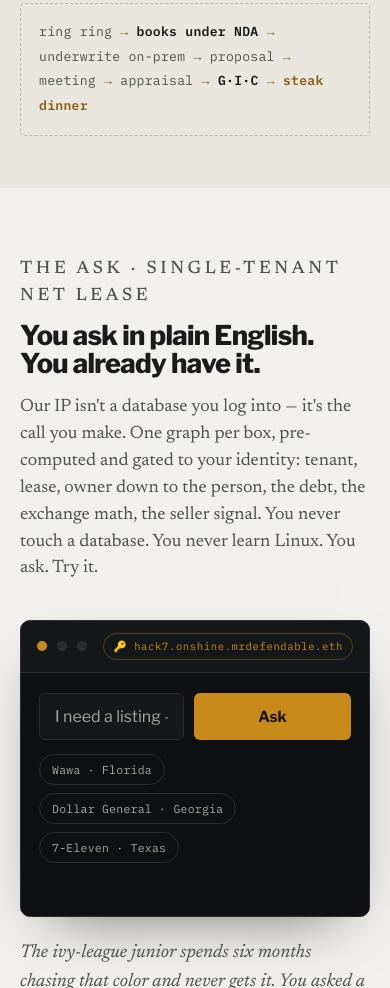
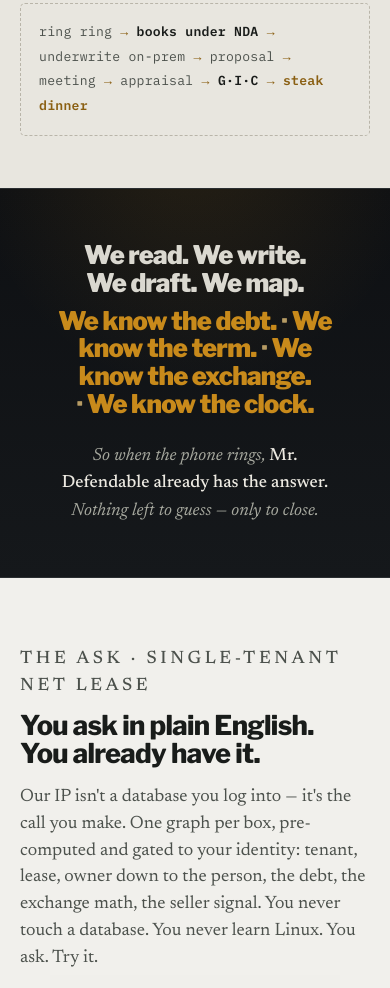
Before and after one commit to SudoSuOps/mr-defendable-os, a plain HTML site: page index.html in a window 390 px wide. Shown: the part 3186-4174 px from the top of the page. Drawn offline with nearby package versions, Linux system fonts and the light colour scheme.

Commit message:
Add the creed band: we read / we know
Eight-beat capability creed between The Machine and The Ask. Stanza one
the craft (We read. We write. We draft. We map.), stanza two the knowns
in honey (debt · term · exchange · clock), kicker: 'when the phone rings,
Mr. Defendable already has the answer. Nothing left to guess — only to
close.' Dark honey-glow band to punch before the live demo.

Co-Authored-By: Claude Opus 4.8 <noreply@anthropic.com>

```diff
--- a/index.html
+++ b/index.html
@@ -172,6 +172,20 @@ section{padding-block:clamp(52px,8vw,104px)}
 .clock .seg{display:flex;justify-content:space-between;gap:12px;border-top:1px solid var(--card-line);padding-top:14px}
 .clock .seg .v{font-family:var(--font-mono);color:var(--ink)} .clock .seg .l{color:var(--ink-soft);font-size:.86rem}
 @media(max-width:760px){.lane{grid-template-columns:1fr;gap:26px}}
+
+/* ---- the creed band (we read / we know) ---- */
+.creedband{background:
+    radial-gradient(100% 120% at 50% -20%, color-mix(in srgb,var(--honey-bright) 14%,transparent) 0%, transparent 60%),
+    linear-gradient(180deg,var(--vault) 0%,var(--vault-2) 100%);
+  color:var(--vault-text);border-block:1px solid var(--vault-line);text-align:center}
+.creedband .cl{font-family:var(--font-display);font-weight:900;letter-spacing:-.03em;line-height:1.08;
+  font-size:clamp(1.6rem,5.2vw,3rem);text-wrap:balance}
+.creedband .craft{color:color-mix(in srgb,var(--vault-text) 92%,transparent)}
+.creedband .knows{color:var(--honey-bright);margin-top:10px}
+.creedband .knows .d{color:color-mix(in srgb,var(--honey-bright) 45%,var(--vault-soft))}
+.creedband .kick{font-family:var(--font-serif);font-style:italic;font-size:clamp(1.1rem,3vw,1.5rem);
+  color:var(--vault-soft);margin-top:26px;text-wrap:balance}
+.creedband .kick b{color:var(--vault-text);font-style:normal;font-weight:500}
 
 /* ---- the ask (the product surface / STNL demo) ---- */
 .askdev{border:1px solid var(--vault-line);border-radius:10px;overflow:hidden;background:var(--vault);
@@ -406,6 +420,15 @@ footer .eth{font-family:var(--font-mono);font-size:.72rem;color:var(--honey-brig
     <p class="flow" data-rise>
       ring ring <span class="ar">→</span> <b>books under NDA</b> <span class="ar">→</span> underwrite on-prem <span class="ar">→</span> proposal <span class="ar">→</span> meeting <span class="ar">→</span> appraisal <span class="ar">→</span> <b>G·I·C</b> <span class="ar">→</span> <b style="color:var(--honey-ink)">steak dinner</b>
     </p>
+  </div>
+</section>
+
+<!-- ============ THE CREED BAND (we read / we know) ============ -->
+<section class="creedband">
+  <div class="wrap">
+    <p class="cl craft" data-rise>We read. We write. We draft. We map.</p>
+    <p class="cl knows" data-rise>We know the debt.<span class="d"> · </span>We know the term.<span class="d"> · </span>We know the exchange.<span class="d"> · </span>We know the clock.</p>
+    <p class="kick" data-rise>So when the phone rings, <b>Mr. Defendable already has the answer.</b> Nothing left to guess — only to close.</p>
   </div>
 </section>
 
```
